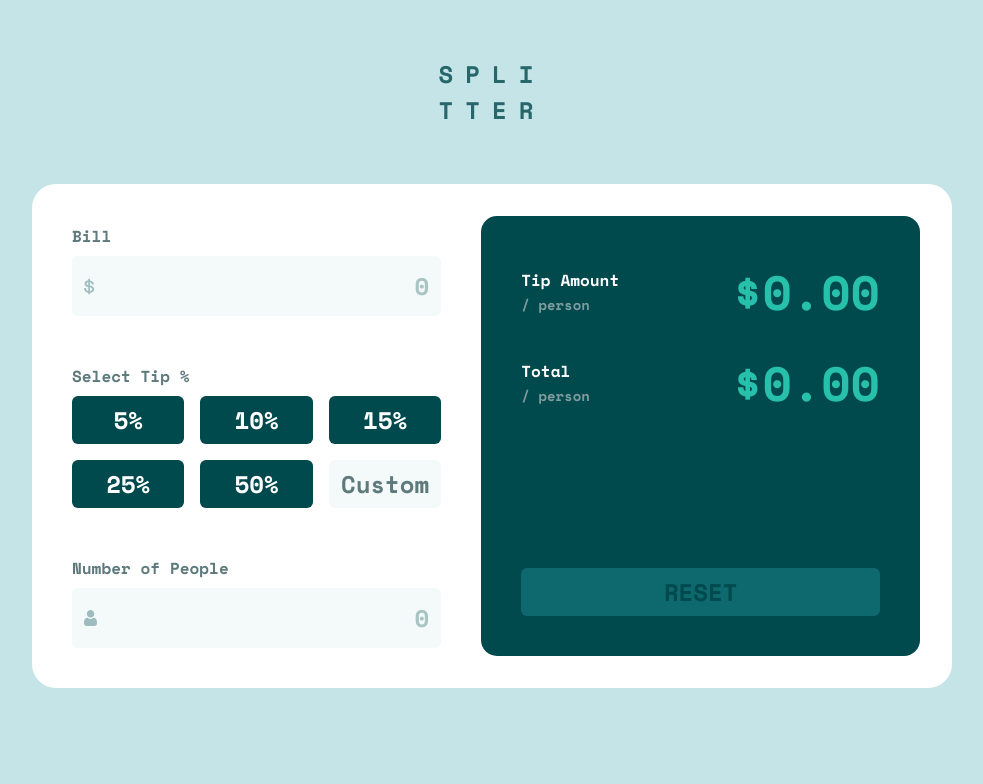
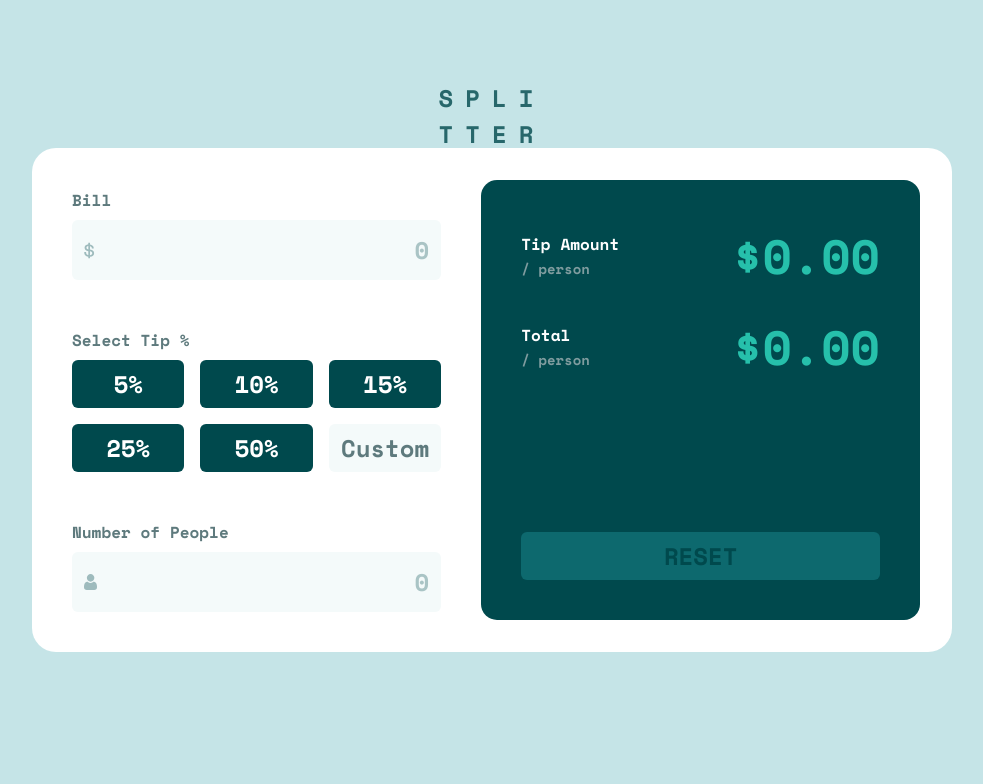
Before and after one commit to blue-crona/frontendmentor-tip-calculator-app, a React (Vite) app: page / in a window 1536 px wide. Shown: the top 784 px of the page, without its empty margins (276-1259 px from the left). Built offline with nearby package versions, Linux system fonts and the light colour scheme.

Commit message:
Changed header position

```diff
--- a/src/css/app.css
+++ b/src/css/app.css
@@ -51,6 +51,6 @@ input[type="number"]::-webkit-outer-spin-button {
 @media (min-width: 1440px) {
   .app__container {
     grid-template-columns: repeat(2, 1fr);
-    margin: 3.5em;
+    /* margin: 5em; */
   }
 }
--- a/src/css/header.css
+++ b/src/css/header.css
@@ -11,5 +11,9 @@
 @media (min-width: 1440px) {
   .header {
     margin: unset;
+    position: absolute;
+    top: 10%;
+    left: 50%;
+    transform: translateX(-50%);
   }
 }
```
